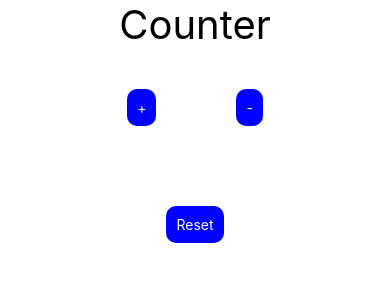
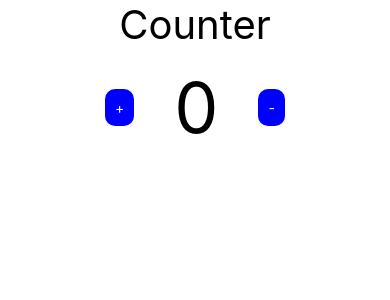
Before and after one commit to Sapnar2001/CountApp, a React Native app: screen / in a window 390 px wide. Shown: the top 300 px of the page. Built offline with nearby package versions, Linux system fonts and the light colour scheme.

Commit message:
props  used

```diff
--- a/App.js
+++ b/App.js
@@ -1,5 +1,6 @@
 import React, { Component } from "react";
 import { View, SafeAreaView, Text, Button, StyleSheet, TouchableOpacity } from "react-native";
+import ChildCop from "./ChildCop";
 
 
 class App extends React.Component {
@@ -11,13 +12,13 @@ class App extends React.Component {
     console.log('constructor called');
   }
 
-  increment = () => {
+  increment = (props) => {
     if (this.state.count < 10) {
       this.setState({count: this.state.count + 1});
     }
   };
 
-  decrement = () => {
+  decrement = (props) => {
     if (this.state.count > 0) {
       this.setState({count: this.state.count - 1});
     }
@@ -52,47 +53,11 @@ class App extends React.Component {
   render() {
     return (
       <SafeAreaView>
-        <View style={styles.Main}>
-          <Text style={{ fontSize: 40 }}>Counter</Text>
-          <View style={styles.counter}>
-            <TouchableOpacity style={styles.button} onPress={this.increment}>
-              <Text style={styles.Textstyle}>+</Text>
-            </TouchableOpacity>
-            <Text style={{ fontSize: 70 }}>{this.state.counter}</Text>
-            <TouchableOpacity style={styles.button} onPress={this.decrement}>
-              <Text style={styles.Textstyle}>-</Text>
-            </TouchableOpacity>
-          </View>
-          <TouchableOpacity style={styles.button} onPress={this.Reset}>
-            <Text style={styles.Textstyle}>Reset</Text>
-          </TouchableOpacity>
-        </View>
+        <ChildCop childCount={this.state.count} childInc={this.increment} childDec={this.decrement}/>
       </SafeAreaView>
     );
   }
 }
 
-const styles = StyleSheet.create({
-  counter: {
-    display: 'flex',
-    flexDirection: 'row',
-    justifyContent: 'space-around',
-    alignItems: 'center',
-  },
-  button: {
-    alignItems: 'center',
-    backgroundColor: 'blue',
-    padding: 10,
-    margin: 40,
-    borderRadius: 10
-  },
-  Main: {
-    alignItems: 'center',
-    justifyContent: 'center',
-  },
-  Textstyle: {
-    color: 'white'
-  }
-});
 
 export default App;
--- /dev/null
+++ b/ChildCop.js
@@ -0,0 +1,48 @@
+import {Component} from 'react';
+import {View, Text,TouchableOpacity, StyleSheet} from 'react-native';
+export default class ChildCop extends Component
+{
+    render()
+    {
+    return(
+        <View>
+    <View style={styles.Main}>
+          <Text style={{ fontSize: 40 }}>Counter</Text>
+          <View style={styles.counter}>
+            <TouchableOpacity style={styles.button} onPress={this.props.childInc}>
+              <Text style={styles.Textstyle}>+</Text>
+            </TouchableOpacity>
+            <Text style={{ fontSize: 70 }}>{this.props.childCount}</Text>
+            <TouchableOpacity style={styles.button} onPress={this.props.childDec}>
+              <Text style={styles.Textstyle}>-</Text>
+            </TouchableOpacity>
+          </View>
+        </View>
+
+        </View>
+    );
+    }
+}
+
+const styles = StyleSheet.create({
+    counter: {
+      display: 'flex',
+      flexDirection: 'row',
+      justifyContent: 'space-around',
+      alignItems: 'center',
+    },
+    button: {
+      alignItems: 'center',
+      backgroundColor: 'blue',
+      padding: 10,
+      margin: 40,
+      borderRadius: 10
+    },
+    Main: {
+      alignItems: 'center',
+      justifyContent: 'center',
+    },
+    Textstyle: {
+      color: 'white'
+    }
+  });
--- a/index.js
+++ b/index.js
@@ -4,6 +4,7 @@
 
 import {AppRegistry} from 'react-native';
 import App from './App';
+//import AppSecond from './AppSecond';
 import {name as appName} from './app.json';
 
 AppRegistry.registerComponent(appName, () => App);
```
